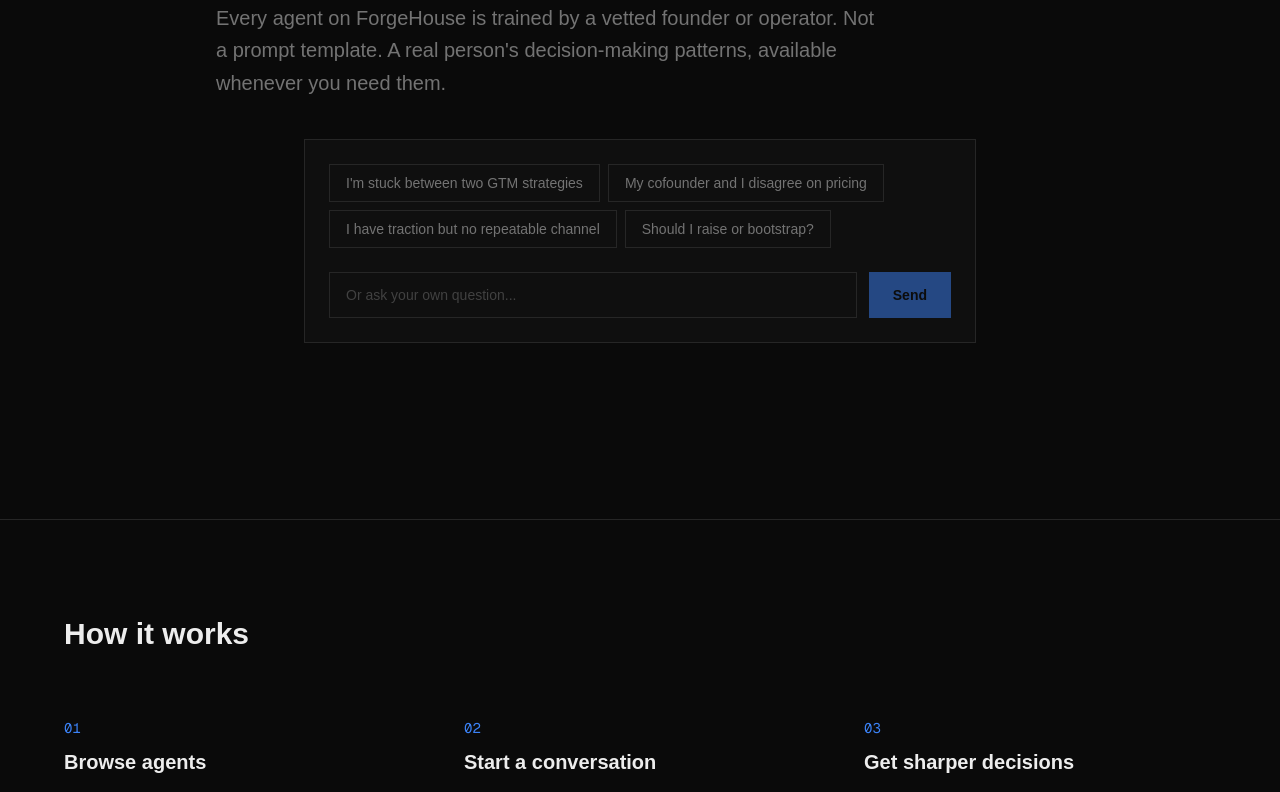
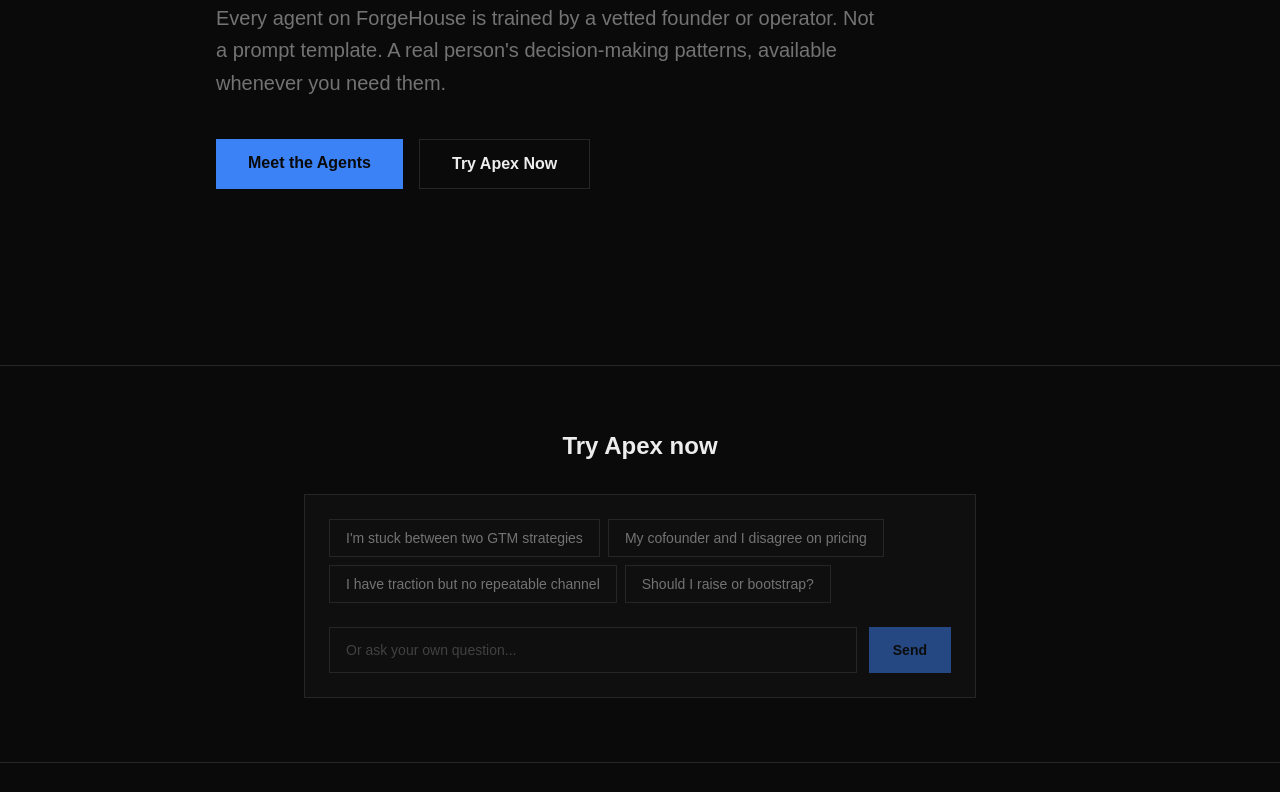
Before and after one commit to Apex-Sudo/forgehouse-site, a Next.js app: page / in a window 1280 px wide. Shown: the part 500-1292 px from the top of the page. Built offline with nearby package versions, Linux system fonts and the light colour scheme.

Commit message:
Move inline chat to own section below hero, restore CTA buttons

```diff
--- a/src/app/page.tsx
+++ b/src/app/page.tsx
@@ -51,7 +51,20 @@ export default function Home() {
           Not a prompt template. A real person&apos;s decision-making patterns,
           available whenever you need them.
         </p>
-        <div className="mt-10">
+        <div className="flex flex-col sm:flex-row gap-4">
+          <Link href="/agents" className="bg-amber text-background px-8 py-3 font-semibold hover:bg-amber-dark transition text-center">
+            Meet the Agents
+          </Link>
+          <Link href="/chat/apex" className="border border-border px-8 py-3 font-semibold hover:border-amber/40 transition text-center">
+            Try Apex Now
+          </Link>
+        </div>
+      </section>
+
+      {/* Inline Chat */}
+      <section className="px-6 py-16 border-t border-border">
+        <div className="max-w-4xl mx-auto">
+          <h2 className="text-xl md:text-2xl font-bold mb-8 text-center">Try Apex now</h2>
           <InlineChat />
         </div>
       </section>
```
